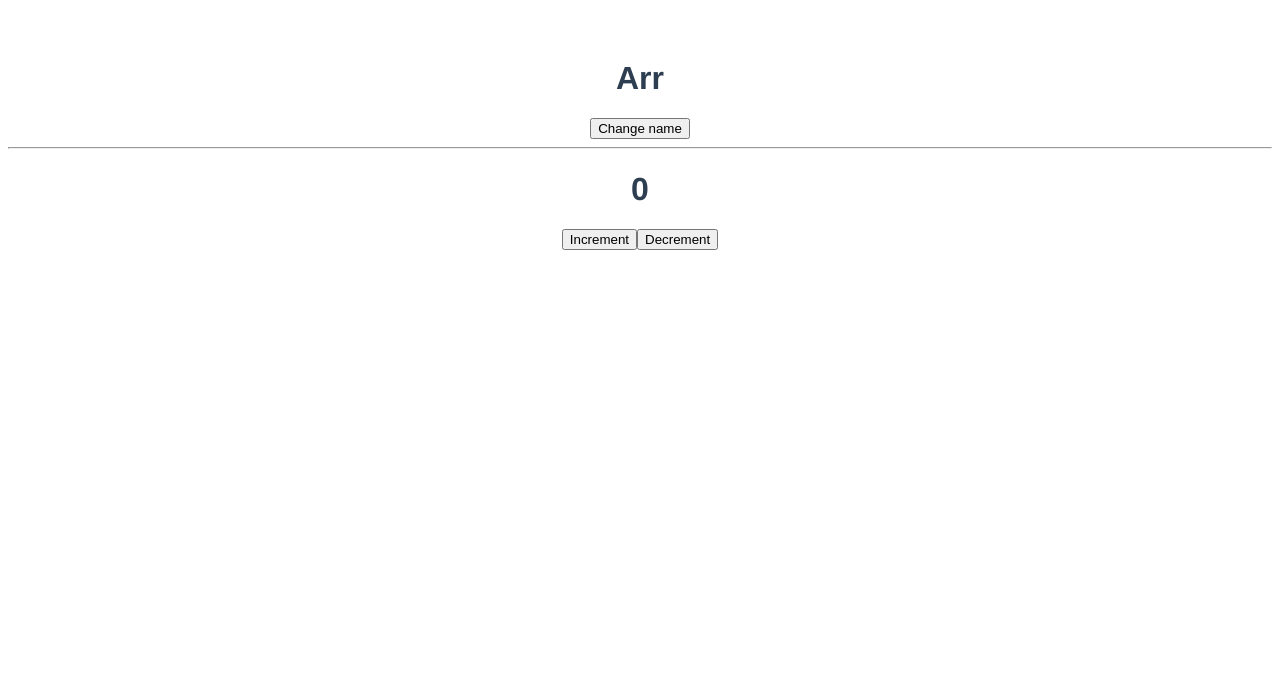
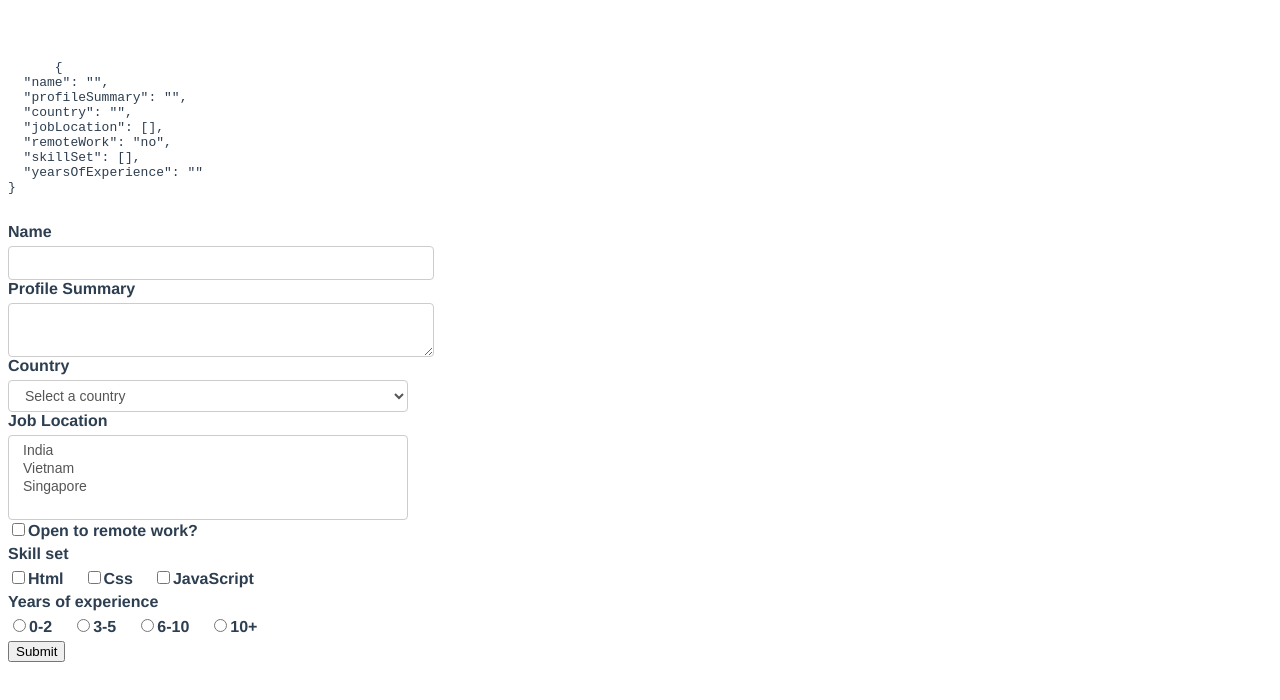
Before and after one commit to Omnish007/Vue-JS, a Vue app: page / in a window 1280 px wide. Shown: the top 700 px of the page. Built offline with nearby package versions, Linux system fonts and the light colour scheme.

Commit message:
form handling

```diff
--- a/src/App.vue
+++ b/src/App.vue
@@ -3,21 +3,21 @@ export default {
   name: "App",
   data() {
     return {
-      name: "Arr",
-      count: 0,
+      formValues: {
+        name: "",
+        profileSummary: "",
+        country: "",
+        jobLocation: [],
+        remoteWork: "no",
+        skillSet: [],
+        yearsOfExperience: "",
+      },
     };
   },
   methods: {
-    changeName(event) {
-      this.name = "LoL";
-      console.log(event);
-    },
-    increment(num, event) {
-      console.log(event);
-      this.count += num;
-    },
-    decrement(num) {
-      this.count -= num;
+    submitForm(event) {
+      event.preventDefault();
+      console.log("FormData", this.formValues);
     },
   },
 };
@@ -26,19 +26,114 @@ export default {
 
 
 <template>
-  <!-- we can replace v-on: to @ -->
+  <div>
+    <pre>
+      {{ JSON.stringify(formValues, null, 2) }}
+    </pre>
+  </div>
 
-  <h1>{{ name }}</h1>
-  <div>
-    <button @click="changeName">Change name</button>
-  </div>
-  <hr />
+  <form @submit="submitForm">
+    <div>
+      <label for="name">Name</label>
+      <input type="text" id="name" v-model="formValues.name" />
+    </div>
 
-  <div>
-    <h1>{{ count }}</h1>
-    <button @click="increment(5, $event)">Increment</button>
-    <button @click="decrement(2)">Decrement</button>
-  </div>
+    <div>
+      <label for="profile">Profile Summary</label>
+      <textarea type="text" id="profile" v-model="formValues.profileSummary" />
+    </div>
+
+    <div>
+      <label for="country">Country</label>
+      <select id="country" v-model="formValues.country">
+        <option value="">Select a country</option>
+        <option value="india">India</option>
+        <option value="vietnam">Vietnam</option>
+        <option value="singapore">Singapore</option>
+      </select>
+    </div>
+
+    <div>
+      <label for="job-location">Job Location</label>
+      <select id="job-location" multiple v-model="formValues.jobLocation">
+        <option value="india">India</option>
+        <option value="vietnam">Vietnam</option>
+        <option value="singapore">Singapore</option>
+      </select>
+    </div>
+
+    <div>
+      <input
+        type="checkbox"
+        id="remoteWork"
+        v-model="formValues.remoteWork"
+        true-value="yes"
+        false-value="no"
+      />
+      <label for="remoteWork">Open to remote work?</label>
+    </div>
+
+    <div>
+      <label>Skill set</label>
+      <input
+        type="checkbox"
+        id="html"
+        value="html"
+        v-model="formValues.skillSet"
+      />
+      <label for="html">Html</label>
+      <input
+        type="checkbox"
+        id="css"
+        value="css"
+        v-model="formValues.skillSet"
+      />
+      <label for="css">Css</label>
+      <input
+        type="checkbox"
+        id="javaScript"
+        value="javaScript"
+        v-model="formValues.skillSet"
+      />
+      <label for="javaScript">JavaScript</label>
+    </div>
+
+    <div>
+      <label>Years of experience</label>
+      <input
+        type="radio"
+        id="0-2"
+        value="0-2"
+        v-model="formValues.yearsOfExperience"
+      />
+      <label for="0-2">0-2</label>
+      <input
+        type="radio"
+        id="3-5"
+        value="3-5"
+        v-model="formValues.yearsOfExperience"
+      />
+      <label for="3-5">3-5</label>
+      <input
+        type="radio"
+        id="6-10"
+        value="6-10"
+        v-model="formValues.yearsOfExperience"
+      />
+      <label for="6-10">6-10</label>
+      <input
+        type="radio"
+        id="10+"
+        value="10+"
+        v-model="formValues.yearsOfExperience"
+      />
+      <label for="10+">10+</label>
+    </div>
+
+    <div>
+      <button>Submit</button>
+    </div>
+  </form>
 </template>
 
 <style>
@@ -46,8 +141,33 @@ export default {
   font-family: Avenir, Helvetica, Arial, sans-serif;
   -webkit-font-smoothing: antialiased;
   -moz-osx-font-smoothing: grayscale;
-  text-align: center;
+  /* text-align: center; */
   color: #2c3e50;
   margin-top: 60px;
 }
+
+label {
+  font-weight: bold;
+  display: flex;
+  margin-bottom: 5px;
+}
+input + label {
+  font-weight: bold;
+  display: inline-flex;
+  margin-right: 20px;
+}
+input[type="text"],
+textarea,
+select {
+  display: block;
+  width: 400px;
+  padding: 6px 12px;
+  font-size: 14px;
+  line-height: 1.42857143;
+  color: #555;
+  background-color: #fff;
+  background-image: none;
+  border: 1px solid #ccc;
+  border-radius: 4px;
+}
 </style>
```
